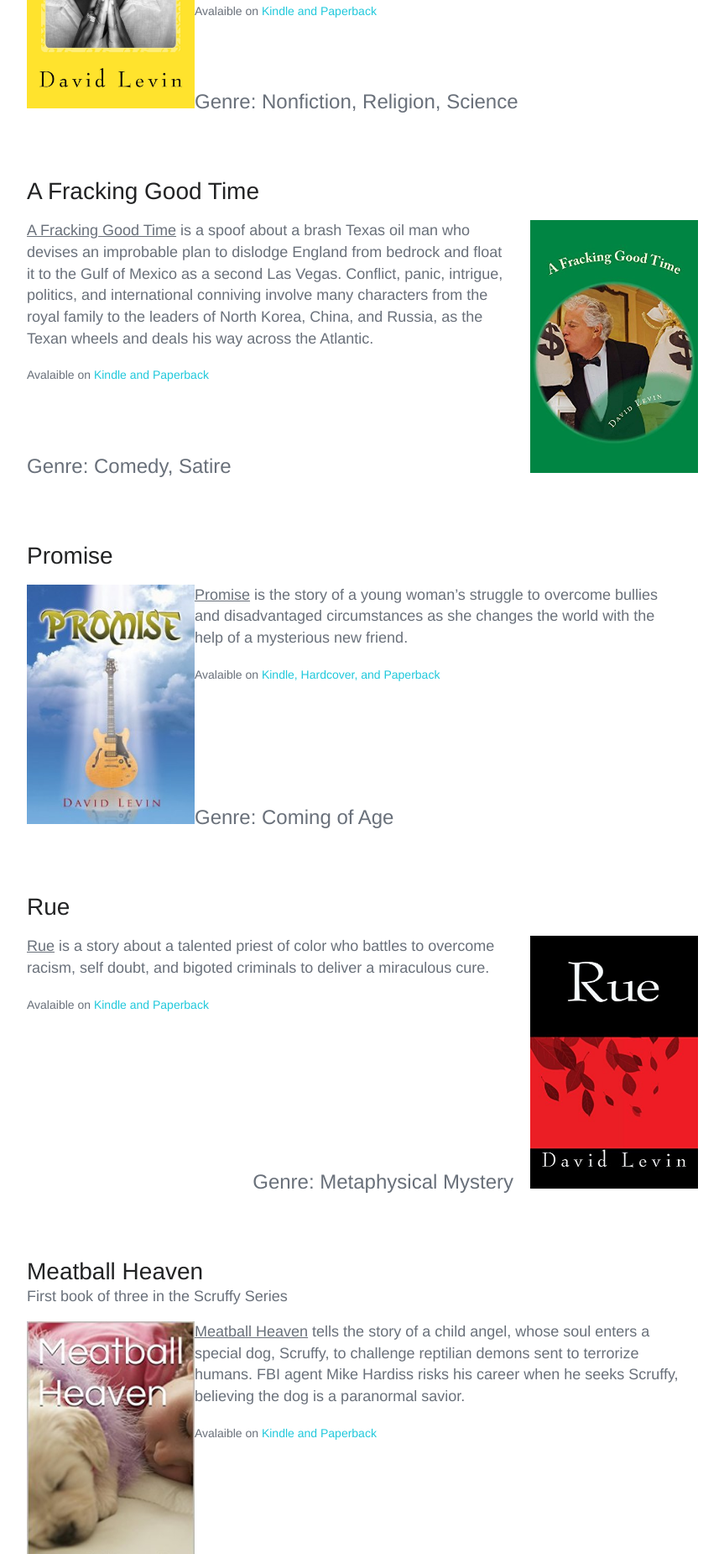
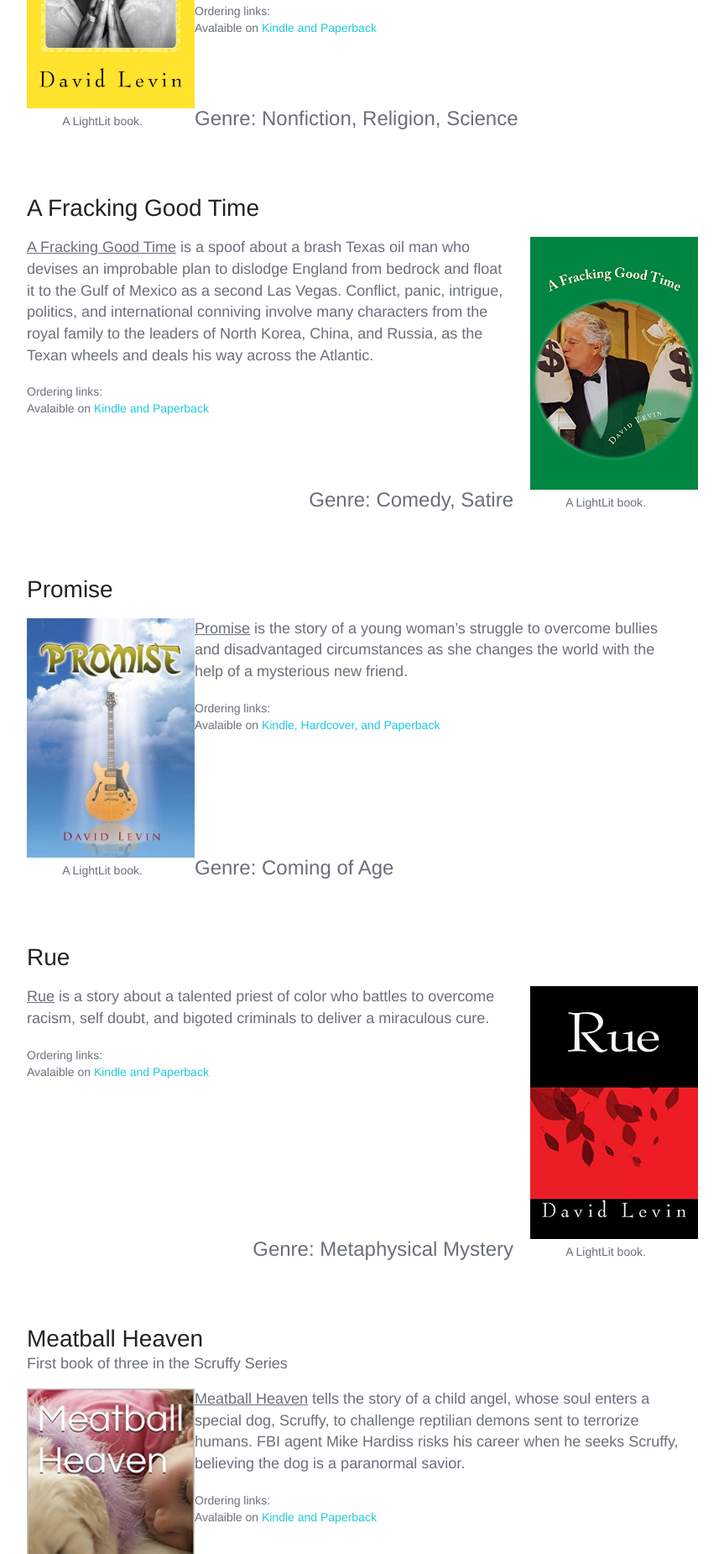
Before and after one commit to dl-author/dl-author.github.io, a plain HTML site: page index.html in a window 1280 px wide. Shown: the part 950-2800 px from the top of the page at 84% size, without its empty margins (218-1081 px from the left). Drawn offline with Linux system fonts and the light colour scheme.

Commit message:
Update page copy for trademark application.

```diff
--- a/index.html
+++ b/index.html
@@ -56,9 +56,10 @@
                     <div class="container">
                         <h2 class="title">Sine Qua Non</h2>
                         <div class="columns">
-                            <div class="column is-one-quarter">
+                            <div class="column is-one-quarter has-text-centered">
                                 <a href="https://www.amazon.com/Sine-Qua-Non-David-Levin-ebook/dp/B01N2KAYJ6" target="_blank">
                                     <img src="static/Sine-Qua-Non.jpg" alt="Sine Qua Non by David Levin"> </a>
+                                <p>A LightLit book.</p>
                             </div>
                             <div class="column is-three-quarters flex-column">
                                 <p class="content is-medium">
@@ -67,7 +68,7 @@
                                     and emotions of God, taking into account scientific arguments to the contrary. The book
                                     is a hard-hitting argument for religious leaders' lack of true faith and provides a guide
                                     to the restoration of wellbeing and resurrection. </p>
-                                <p> Avalaible on
+                                <p> Ordering links: <br/>Avalaible on
                                     <a href="https://www.amazon.com/Sine-Qua-Non-David-Levin-ebook/dp/B01N2KAYJ6" target="_blank">Kindle and Paperback</a>
                                 </p>
                                 <h2 class="column-foot subtitle flex-1 is-4"> Genre: Nonfiction, Religion, Science </h2>
@@ -86,14 +87,15 @@
                                     Gulf of Mexico as a second Las Vegas. Conflict, panic, intrigue, politics, and international
                                     conniving involve many characters from the royal family to the leaders of North Korea,
                                     China, and Russia, as the Texan wheels and deals his way across the Atlantic. </p>
-                                <p> Avalaible on
+                                <p> Ordering links: <br/>Avalaible on
                                     <a href="https://www.amazon.com/dp/B01LFKQFV6#nav-subnav" target="_blank">Kindle and Paperback</a>
                                 </p>
-                                <h2 class="column-foot subtitle flex-1 is-4"> Genre: Comedy, Satire </h2>
+                                <h2 class="column-foot subtitle flex-1 is-4 has-text-right"> Genre: Comedy, Satire </h2>
                             </div>
-                            <div class="column is-one-quarter">
+                            <div class="column is-one-quarter has-text-centered">
                                 <a href="https://www.amazon.com/dp/B01LFKQFV6#nav-subnav" target="_blank">
-                                    <img src="static/A-Fracking-Good-Time-amazon.jpg" alt="Promise by David Levin"> </a>
+                                    <img src="static/A-Fracking-Good-Time-amazon.jpg" alt="A Fracking Good Time by David Levin"> </a>
+                                <p>A LightLit book.</p>
                             </div>
                         </div>
                     </div>
@@ -102,16 +104,19 @@
                     <div class="container">
                         <h2 class="title">Promise</h2>
                         <div class="columns">
-                            <div class="column is-one-quarter">
+                            <div class="column is-one-quarter has-text-centered">
                                 <a href="https://www.amazon.com/Promise-David-Levin-ebook/dp/B005IG5JOI/ref=asap_bc?ie=UTF8" target="_blank">
                                     <img src="static/Promise-amazon.jpg" alt="Promise by David Levin"> </a>
+                                <p>A LightLit book.</p>
                             </div>
                             <div class="column is-three-quarters flex-column">
                                 <p class="content is-medium">
                                     <u>Promise</u>
                                     is the story of a young woman’s struggle to overcome bullies and disadvantaged circumstances as she changes the world with
                                     the help of a mysterious new friend. </p>
-                                <p> Avalaible on
+
+                                <p> Ordering links: <br/>
+                                    Avalaible on
                                     <a href="https://www.amazon.com/Promise-David-Levin-ebook/dp/B005IG5JOI/ref=asap_bc?ie=UTF8" target="_blank">Kindle, Hardcover, and Paperback</a>
                                 </p>
                                 <h2 class="column-foot subtitle flex-1 is-4"> Genre: Coming of Age </h2>
@@ -128,14 +133,15 @@
                                     <u>Rue</u>
                                     is a story about a talented priest of color who battles to overcome racism, self doubt, and bigoted criminals to deliver a
                                     miraculous cure. </p>
-                                <p> Avalaible on
+                                <p> Ordering links: <br/>Avalaible on
                                     <a href="https://www.amazon.com/Rue-David-Levin-ebook/dp/B012H6OUPA/ref=asap_bc?ie=UTF8" target="_blank">Kindle and Paperback</a>
                                 </p>
                                 <h2 class="column-foot subtitle flex-1 is-4 has-text-right"> Genre: Metaphysical Mystery </h2>
                             </div>
-                            <div class="column is-one-quarter has-text-right">
+                            <div class="column is-one-quarter has-text-centered">
                                 <a href="https://www.amazon.com/Rue-David-Levin-ebook/dp/B012H6OUPA/ref=asap_bc?ie=UTF8" target="_blank">
-                                    <img src="static/Rue-amazon.jpg" alt="Promise by David Levin"> </a>
+                                    <img src="static/Rue-amazon.jpg" alt="Rue by David Levin"> </a>
+                                <p>A LightLit book.</p>
                             </div>
                         </div>
                     </div>
@@ -145,9 +151,10 @@
                         <h2 class="title">Meatball Heaven</h2>
                         <h2 class="subtitle">First book of three in the Scruffy Series</h2>
                         <div class="columns">
-                            <div class="column is-one-quarter">
+                            <div class="column is-one-quarter has-text-centered">
                                 <a href="https://www.amazon.com/Meatball-Heaven-Scruffy-Book-1-ebook/dp/B00TNTLZLM/ref=asap_bc?ie=UTF8" target="_blank">
-                                    <img src="static/Meatball-Heaven-amazon.jpg" alt="Promise by David Levin"> </a>
+                                    <img src="static/Meatball-Heaven-amazon.jpg" alt="Meatball Heaven by David Levin"> </a>
+                                <p>A LightLit book.</p>
                             </div>
                             <div class="column is-three-quarters flex-column">
                                 <p class="content is-medium">
@@ -155,7 +162,7 @@
                                     tells the story of a child angel, whose soul enters a special dog, Scruffy, to challenge reptilian demons sent to terrorize
                                     humans. FBI agent Mike Hardiss risks his career when he seeks Scruffy, believing the dog
                                     is a paranormal savior. </p>
-                                <p> Avalaible on
+                                <p> Ordering links: <br/>Avalaible on
                                     <a href="https://www.amazon.com/Meatball-Heaven-Scruffy-Book-1-ebook/dp/B00TNTLZLM/ref=asap_bc?ie=UTF8" target="_blank">Kindle and Paperback</a>
                                 </p>
                                 <h2 class="column-foot subtitle flex-1 is-4"> Genre: Metaphysical Mystery </h2>
@@ -174,14 +181,15 @@
                                     finds Scruffy and Mike Hardiss joining forces again to face the worst plague in history, a mass of demon microbes released
                                     from hell to consume people, structures, modern weapons . . . the entire human race.
                                 </p>
-                                <p> Avalaible on
+                                <p> Ordering links: <br/>Avalaible on
                                     <a href="https://www.amazon.com/Demon-Dust-Scruffy-Book-2-ebook/dp/B00LH5GCJ0/ref=asap_bc?ie=UTF8" target="_blank">Kindle and Paperback</a>
                                 </p>
                                 <h2 class="column-foot subtitle flex-1 is-4 has-text-right"> Genre: Metaphysical Mystery </h2>
                             </div>
-                            <div class="column is-one-quarter has-text-right">
+                            <div class="column is-one-quarter has-text-centered">
                                 <a href="https://www.amazon.com/Demon-Dust-Scruffy-Book-2-ebook/dp/B00LH5GCJ0/ref=asap_bc?ie=UTF8" target="_blank">
-                                    <img src="static/Demon-Dust-amazon.jpg" alt="Promise by David Levin"> </a>
+                                    <img src="static/Demon-Dust-amazon.jpg" alt="Demon Dust by David Levin"> </a>
+                                <p>A LightLit book.</p>
                             </div>
                         </div>
                     </div>
@@ -191,16 +199,17 @@
                         <h2 class="title">The Demons of San Antonio</h2>
                         <h2 class="subtitle">Third book of three in the Scruffy Series</h2>
                         <div class="columns">
-                            <div class="column is-one-quarter flex-column">
+                            <div class="column is-one-quarter has-text-centered flex-column">
                                 <a href="https://www.amazon.com/Demons-San-Antonio-Scruffy-Book-ebook/dp/B00G2K1326/ref=asap_bc?ie=UTF8" target="_blank">
-                                    <img src="static/Demons-of-SA-amazon.jpg" alt="Promise by David Levin"> </a>
+                                    <img src="static/Demons-of-SA-amazon.jpg" alt="Demons of SA by David Levin"> </a>
+                                <p>A LightLit book.</p>
                             </div>
                             <div class="column is-three-quarters flex-column">
                                 <p class="content is-medium">
                                     <u>The Demons of San Antonio</u>
                                     is the final episode of the Scruffy and Mike Hardiss partnership. They face bandito demons raised from west Texas by Satan,
                                     who provides brimstone firearms to devastate all human resistance. </p>
-                                <p> Avalaible on
+                                <p> Ordering links: <br/>Avalaible on
                                     <a href="https://www.amazon.com/Demons-San-Antonio-Scruffy-Book-ebook/dp/B00G2K1326/ref=asap_bc?ie=UTF8" target="_blank">Kindle and Paperback</a>
                                 </p>
                                 <h2 class="column-foot subtitle flex-1 is-4"> Genre: Metaphysical Mystery </h2>
@@ -217,7 +226,7 @@
             <div class="columns">
                 <div class="column is-12">
                     <p class="content is-medium has-text-centered">
-                        Visit us on <a href="https://anchor.fm/david-levin1" target="_blank" rel="noopener">Anchor</a> for readings of these books by the author
+                        Visit us on <a href="https://anchor.fm/david-levin1" target="_blank" rel="noopener">Anchor</a> for readings of these books by the author.
                     </p>
                 </div>
             </div>
```
